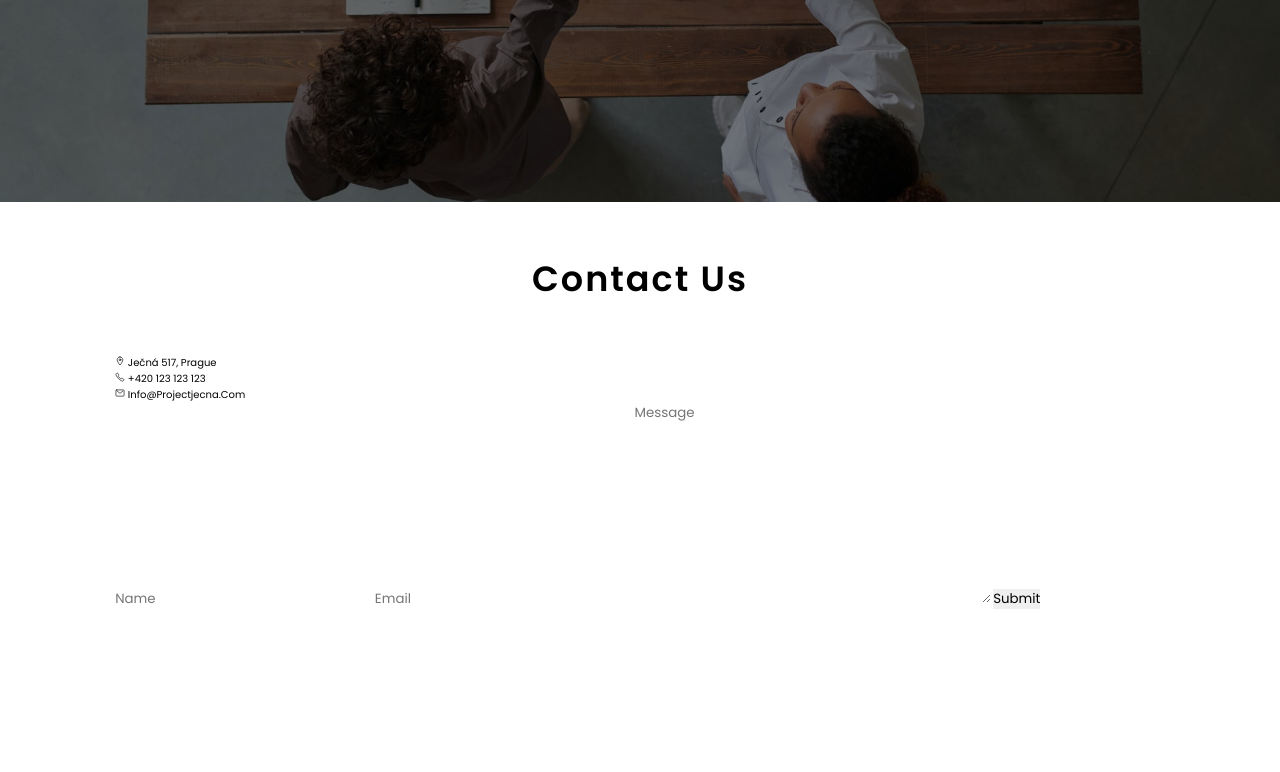
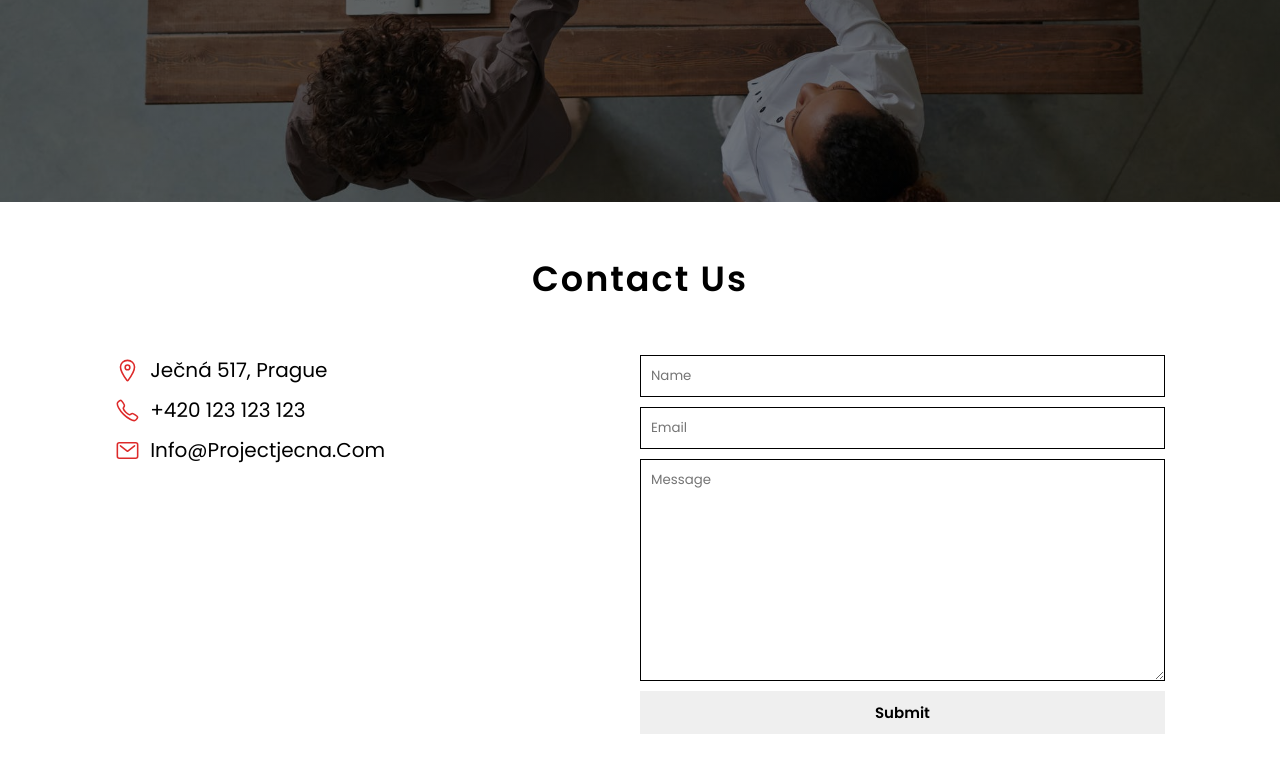
Before and after one commit to denisheim/waFigmaProject, a plain HTML site: page index.html in a window 1280 px wide. Shown: the part 598-1370 px from the top of the page. Before the commit the page ends 1257 px from the top, so only its background shows below. Drawn offline with nearby package versions, Linux system fonts and the light colour scheme.

Commit message:
contacts section css

```diff
--- a/styles.css
+++ b/styles.css
@@ -104,3 +104,55 @@ section {
   color: var(--primary-color);
 }
 /* header */
+/* contact */
+.contact .box-container {
+  display: grid;
+  grid-template-columns: repeat(auto-fit, minmax(25rem, 1fr));
+}
+
+.contact .box-container .box .form-group ion-icon {
+  font-size: 2.5rem;
+  color: var(--primary-color);
+}
+
+.contact .box-container .box .form-group span {
+  font-size: 2rem;
+  margin-left: 1rem;
+}
+
+.contact .box-container .box .form-group {
+  display: flex;
+  align-items: center;
+  margin-bottom: 1rem;
+}
+
+.contact .box-container .box {
+  display: flex;
+  flex-direction: column;
+  margin-bottom: 1rem;
+}
+
+.contact .box-container .box input {
+  border: 0.1rem solid #000;
+  padding: 1rem;
+  margin-bottom: 1rem;
+}
+
+.contact .box-container .box textarea {
+  border: 0.1rem solid #000;
+  padding: 1rem;
+}
+
+.contact .box-container .box button {
+  margin-top: 1rem;
+  padding: 1rem;
+  font-size: 1.5rem;
+  cursor: pointer;
+  font-weight: bold;
+}
+
+.contact .box-container .box button:hover {
+  background-color: var(--primary-color);
+  color: var(--white);
+}
+/* contact */
```
